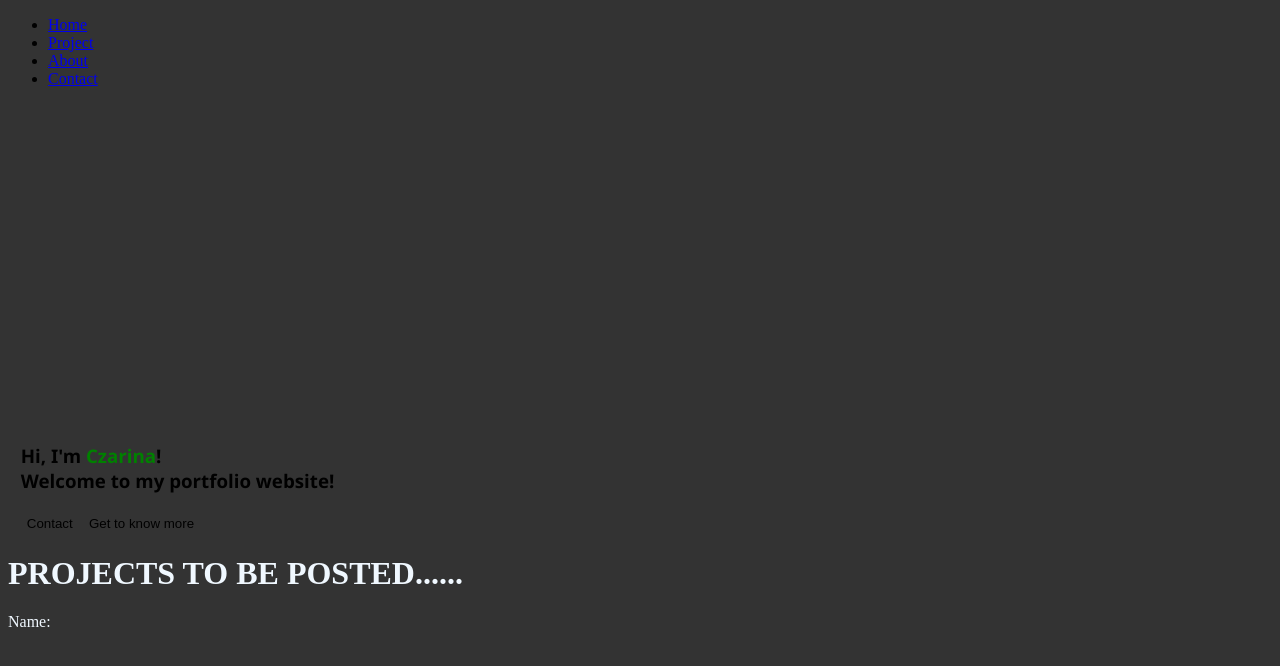
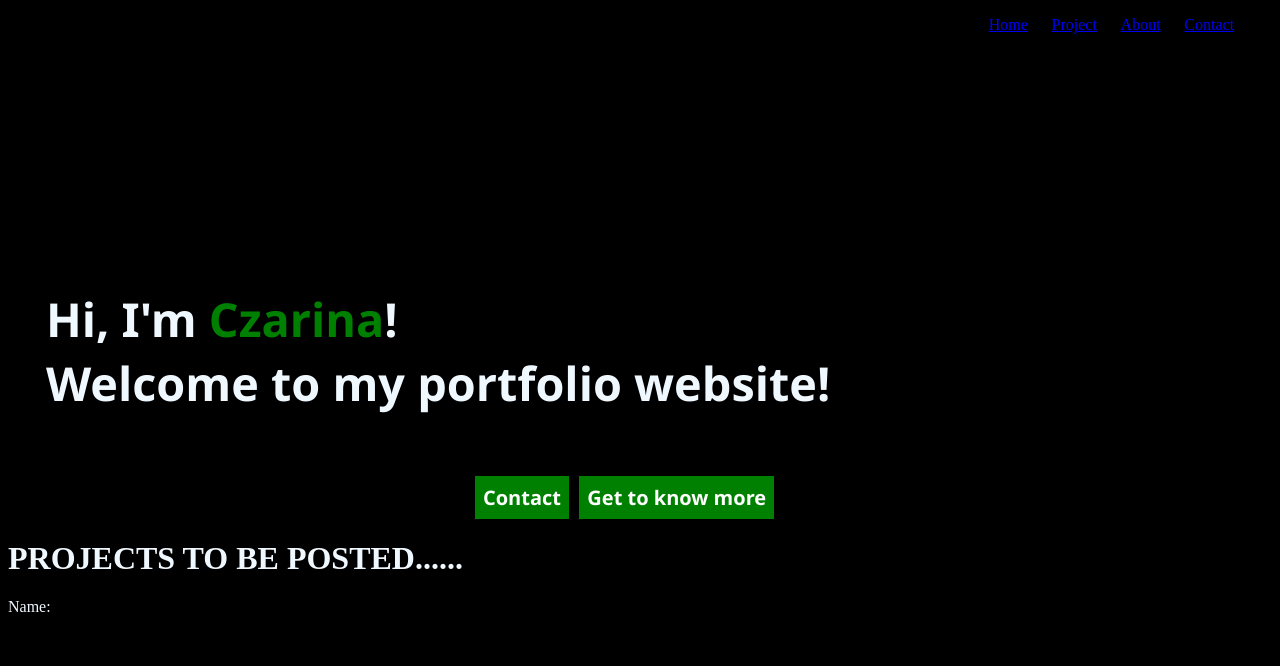
Before and after one commit to c-zarina/czrnxyz.github.io, a plain HTML site: page index.html in a window 1280 px wide. Drawn offline with Linux system fonts and the light colour scheme.

Commit message:
Update style.css

```diff
--- a/style.css
+++ b/style.css
@@ -1,37 +1,36 @@
 body {
-    background-color: #333333;
+    background-color: black;
 }
-.right {
-    float: right;
+header {
+    color: aliceblue;
+}
+.head {
+    display: flex;
+    justify-content: flex-end;
+    margin-right: 3%;
+}
+li {
+    margin-left: 2%;
+    list-style-type: none;
 }
 .greet {
     font-family: 'Segoe UI', Tahoma, Geneva, Verdana, sans-serif;
-    display: inline-table;
-    margin-top: 25vw;
-    margin-left: 1vw;
+    color: aliceblue;
+    margin-top: 20%;
+    margin-left: 3%;
+    font-size: 250%;
 }
-.list {
-    display: inline-flex;
-    position: fixed;
-    margin-left: 63vw;
+.btn {
+    margin-top: 0%;
+    margin-left: 35%;
+}
+.btn button {
+    background-color: green;
+    color: white;
+    border: none;
+    border-radius: none;
+    padding: 1%;
     font-family: 'Segoe UI', Tahoma, Geneva, Verdana, sans-serif;
-    padding-top: 0;
+    font-size: 50%;
+    font-weight: bold;
 }
-p{
-    float: inline-end;
-    margin: 5%;
-    margin-top: 0;
-    font-weight: bold;
-    padding: 3%;
-}
-p:hover {
-    background-color: #007bff;
-    border-radius: 8%;
-    font-weight: bold;
-    padding: 3%;
-}
-button {
-    border: none;
-    text-decoration: none;
-    background: none;
-}
```
